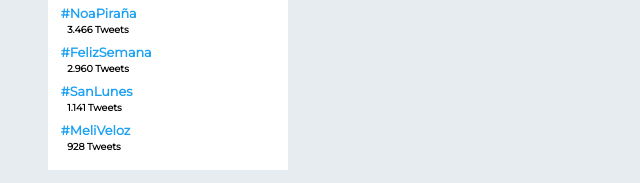
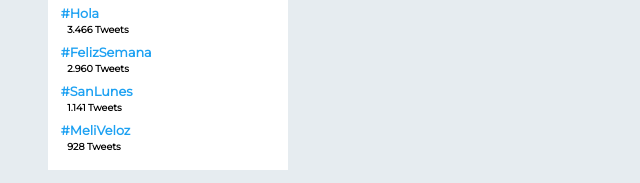
Before and after one commit to meliveloz/twitter, a plain HTML site: page index.html in a window 1280 px wide. Shown: the part 246-429 px from the top of the page, 0-640 px from the left. Drawn offline with Linux system fonts and the light colour scheme.

Commit message:
last commit

```diff
--- a/index.html
+++ b/index.html
@@ -22,7 +22,7 @@
 			<h3>182 K Tweets</h3>
 			<h4>#BelenAViña</h4>
 			<h3>9.453 Tweets</h3>
-			<h4>#NoaPiraña</h4>
+			<h4>#Hola</h4>
 			<h3>3.466 Tweets</h3>
 			<h4>#FelizSemana</h4>
 			<h3>2.960 Tweets</h3>
```
